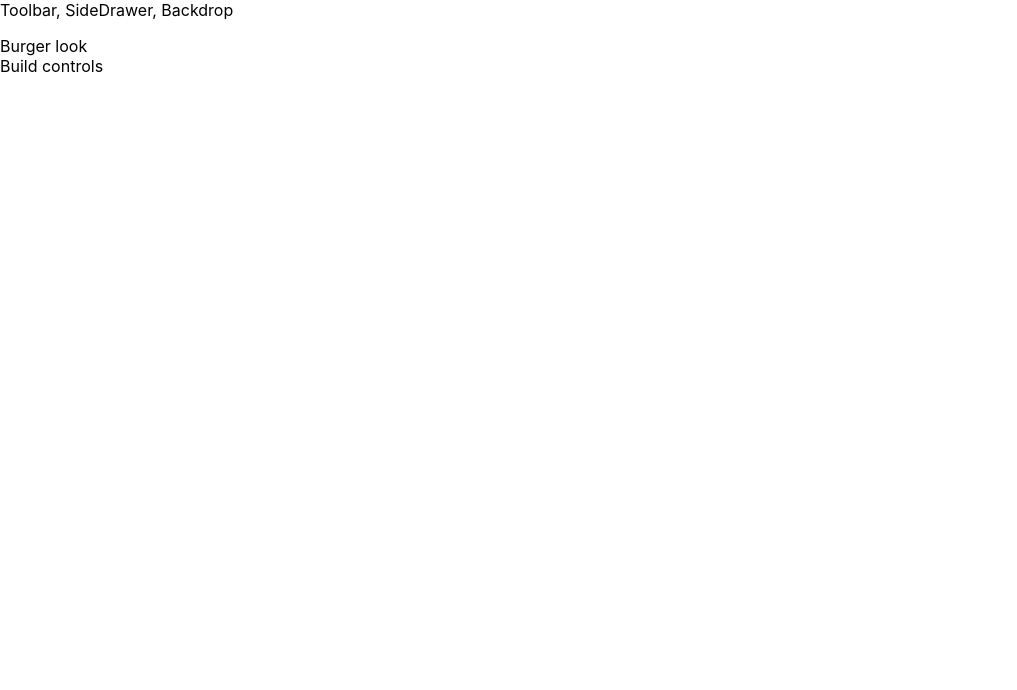
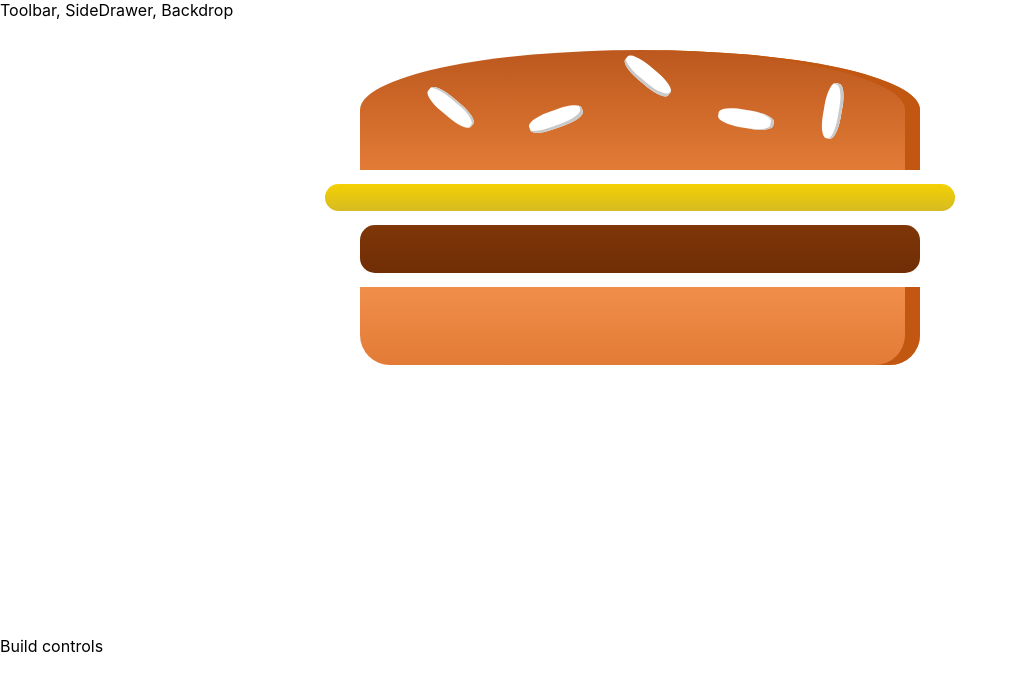
Before and after one commit to Tomasz-Kluczkowski/burger_builder_react_tutorial, a React (Create React App) app: page / in a window 1280 px wide. Shown: the top 690 px of the page, without its empty margins (0-1017 px from the left). Built offline with nearby package versions, Linux system fonts and the light colour scheme.

Commit message:
Implement basic hardcoded burger look.

```diff
--- a/src/components/Burger/Burger.js
+++ b/src/components/Burger/Burger.js
@@ -0,0 +1,17 @@
+import React from 'react'
+
+import classes from './Burger.module.css'
+import BurgerIngredient from './BurgerIngredient/BurgerIngredient'
+
+const burger = (props) => {
+  return (
+      <div className={classes.Burger}>
+          <BurgerIngredient type='bread-top'/>
+          <BurgerIngredient type='cheese'/>
+          <BurgerIngredient type='meat'/>
+          <BurgerIngredient type='bread-bottom'/>
+      </div>
+  );
+};
+
+export default burger;
--- /dev/null
+++ b/src/components/Burger/Burger.module.css
@@ -0,0 +1,34 @@
+/*Mobile layout*/
+.Burger {
+    width: 100%;
+    margin: auto;
+    height: 250px;
+    overflow: scroll;
+    text-align: center;
+    font-weight: bold;
+    font-size: 1.2rem;
+}
+
+/*Portrait mobile layout*/
+@media (min-width: 500px) and (min-height:400px) {
+    .Burger {
+        width: 350px;
+        height: 300px;
+    }
+}
+
+/*Tablet layout*/
+@media (min-width: 500px) and (min-height:401px) {
+    .Burger {
+        width: 450px;
+        height: 400px;
+    }
+}
+
+/*Desktop layout*/
+@media (min-width: 1000px) and (min-height:700px) {
+    .Burger {
+        width: 700px;
+        height: 600px;
+    }
+}
--- a/src/components/Burger/BurgerIngredient/BurgerIngredient.js
+++ b/src/components/Burger/BurgerIngredient/BurgerIngredient.js
@@ -32,8 +32,8 @@
                 break;
             default:
                 ingredient = null;
-            return ingredient
         }
+        return ingredient
     }
 }
 
--- a/src/containers/BurgerBuilder/BurgerBuilder.js
+++ b/src/containers/BurgerBuilder/BurgerBuilder.js
@@ -1,12 +1,14 @@
 import React, { Component } from 'react'
+
 import Aux from '../../hoc/Aux'
+import Burger from '../../components/Burger/Burger'
 
 
 class BurgerBuilder extends Component {
     render () {
         return (
             <Aux>
-                <div>Burger look</div>
+                <Burger/>
                 <div>Build controls</div>
             </Aux>
         );
```
